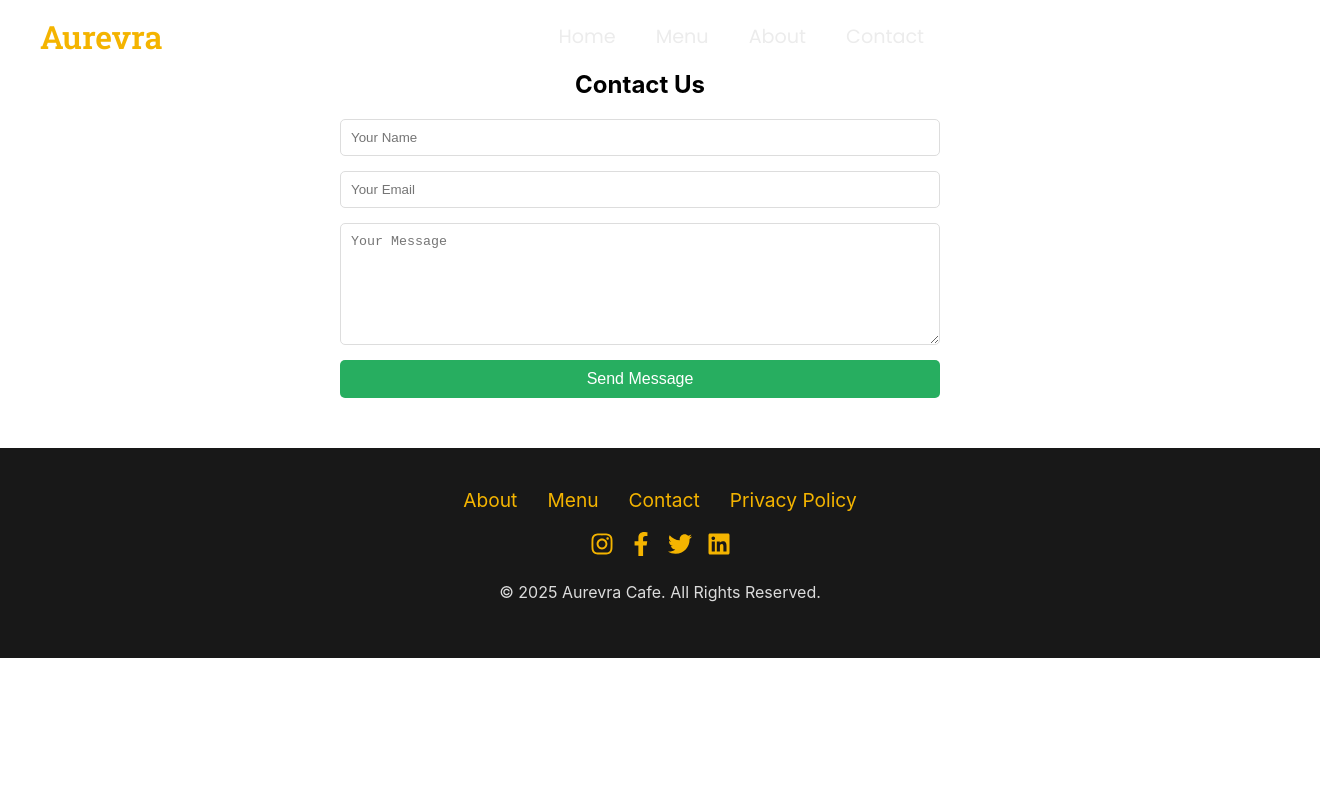
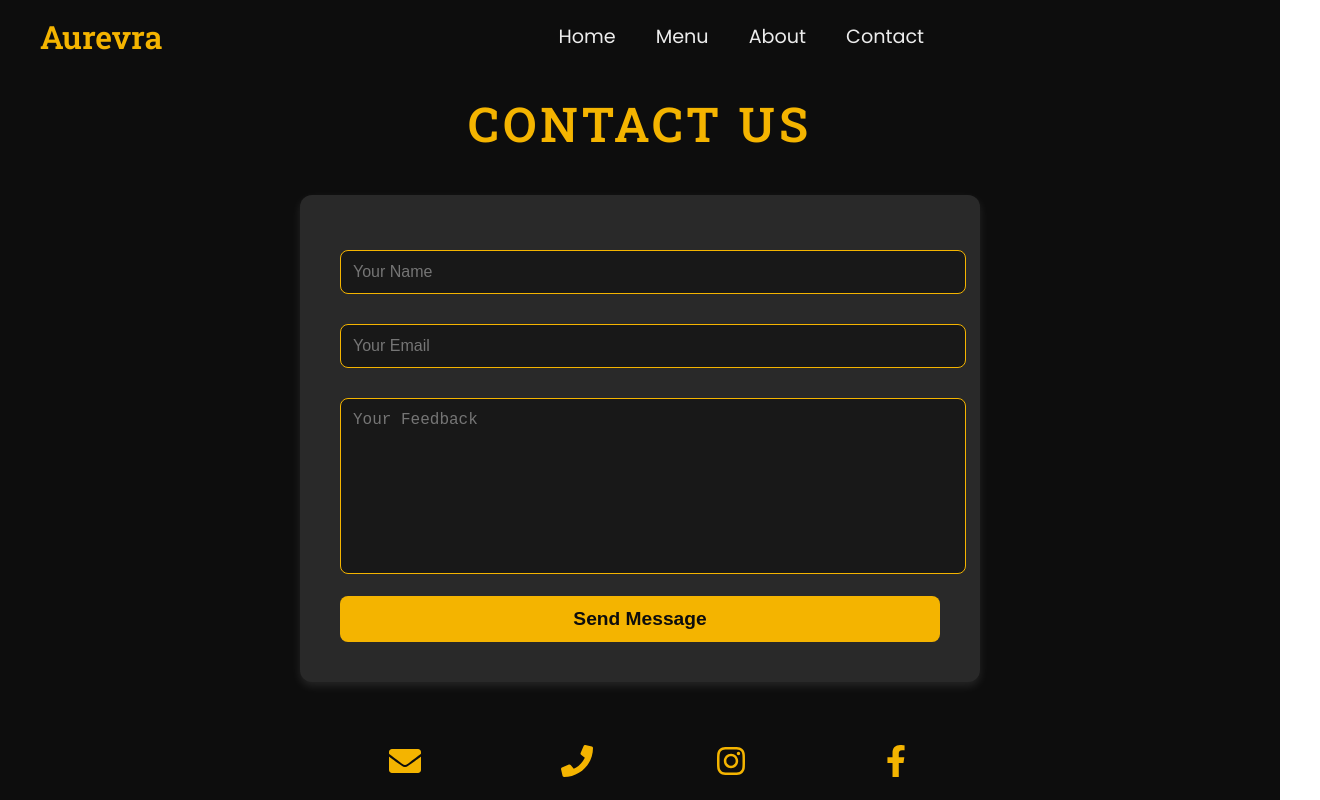
Before and after one commit to Charan545/Cafe_Website, a React (Create React App) app: page /contact in a window 1280 px wide. Shown: the top 800 px of the page, 1320 px wide, since content can reach past the window. Built offline with nearby package versions, Linux system fonts and the light colour scheme.

Commit message:
Sixth Commit

```diff
--- a/src/pages/Contact.js
+++ b/src/pages/Contact.js
@@ -1,64 +1,215 @@
 // src/pages/Contact.js
-import React from "react";
+import React, { useState } from "react";
+import styled from "styled-components";
+import { motion } from "framer-motion";
 import Navbar from "../components/Navbar";
 import Footer from "../components/Footer";
-import styled from "styled-components";
+import { FaEnvelope, FaPhone, FaInstagram, FaFacebookF } from "react-icons/fa"; // Icons for social/contact
 
-const ContactContainer = styled.section`
-  padding: 50px;
+// Page Container
+const ContactContainer = styled.div`
+  background-color: #0d0d0d; /* Dark theme background */
+  color: #f8f8f8;
+  font-family: "Poppins", sans-serif;
+  min-height: 100vh;
+  padding: 60px 20px;
+  display: flex;
+  flex-direction: column;
+  align-items: center;
+  justify-content: center;
+`;
+
+const ContactTitle = styled(motion.h1)`
+  font-family: "Roboto Slab", serif;
+  font-size: 3rem;
+  font-weight: 700;
+  color: #f4b400; /* Gold color */
   text-align: center;
-  max-width: 600px;
-  margin: auto;
+  margin-bottom: 40px;
+  text-transform: uppercase;
+  letter-spacing: 4px;
+  animation: fadeIn 1s ease-in-out;
 `;
 
 const ContactForm = styled.form`
-  display: flex;
-  flex-direction: column;
-  gap: 15px;
+  background-color: #292929;
+  padding: 40px;
+  border-radius: 12px;
+  box-shadow: 0 4px 10px rgba(255, 255, 255, 0.1);
+  max-width: 600px;
+  width: 100%;
 `;
 
-const Input = styled.input`
-  padding: 10px;
-  border: 1px solid #ddd;
-  border-radius: 5px;
+const InputField = styled.input`
+  width: 100%;
+  padding: 12px;
+  margin: 15px 0;
+  background-color: #181818;
+  border: 1px solid #f4b400;
+  border-radius: 8px;
+  color: #ececec;
+  font-size: 1rem;
+  transition: border-color 0.3s ease;
+
+  &:focus {
+    border-color: #f4b400;
+    outline: none;
+  }
 `;
 
 const TextArea = styled.textarea`
-  padding: 10px;
-  border: 1px solid #ddd;
-  border-radius: 5px;
-  height: 100px;
-`;
+  width: 100%;
+  padding: 12px;
+  margin: 15px 0;
+  background-color: #181818;
+  border: 1px solid #f4b400;
+  border-radius: 8px;
+  color: #ececec;
+  font-size: 1rem;
+  min-height: 150px;
+  resize: none;
+  transition: border-color 0.3s ease;
 
-const Button = styled.button`
-  padding: 10px;
-  background-color: #27ae60;
-  color: white;
-  border: none;
-  cursor: pointer;
-  border-radius: 5px;
-  font-size: 1rem;
-
-  &:hover {
-    background-color: #219150;
+  &:focus {
+    border-color: #f4b400;
+    outline: none;
   }
 `;
 
+const SubmitButton = styled.button`
+  width: 100%;
+  padding: 12px;
+  background-color: #f4b400;
+  color: #0d0d0d;
+  border: none;
+  border-radius: 8px;
+  font-size: 1.2rem;
+  font-weight: bold;
+  cursor: pointer;
+  transition: background-color 0.3s ease, transform 0.3s ease;
+
+  &:hover {
+    background-color: #e89c00;
+    transform: scale(1.05);
+  }
+`;
+
+const ContactInfoSection = styled.section`
+  display: flex;
+  justify-content: center;
+  gap: 40px;
+  margin-top: 60px;
+`;
+
+const ContactInfoItem = styled.div`
+  text-align: center;
+`;
+
+const ContactInfoIcon = styled.div`
+  font-size: 2rem;
+  color: #f4b400;
+  margin-bottom: 10px;
+  transition: color 0.3s ease;
+
+  &:hover {
+    color: #ececec;
+  }
+`;
+
+const ContactInfoText = styled.p`
+  color: #ececec;
+  font-size: 1.1rem;
+`;
+
+const fadeIn = {
+  hidden: { opacity: 0, y: 30 },
+  visible: { opacity: 1, y: 0, transition: { duration: 1.2 } },
+};
+
 const Contact = () => {
+  const [formData, setFormData] = useState({ name: "", email: "", message: "" });
+
+  const handleChange = (e) => {
+    const { name, value } = e.target;
+    setFormData((prev) => ({
+      ...prev,
+      [name]: value,
+    }));
+  };
+
+  const handleSubmit = (e) => {
+    e.preventDefault();
+    // Handle form submission logic here
+    alert("Message sent!");
+  };
+
   return (
-    <>
+    <ContactContainer>
       <Navbar />
-      <ContactContainer>
-        <h2>Contact Us</h2>
-        <ContactForm>
-          <Input type="text" placeholder="Your Name" required />
-          <Input type="email" placeholder="Your Email" required />
-          <TextArea placeholder="Your Message" required></TextArea>
-          <Button type="submit">Send Message</Button>
-        </ContactForm>
-      </ContactContainer>
+      <ContactTitle
+        initial="hidden"
+        animate="visible"
+        variants={fadeIn}
+      >
+        Contact Us
+      </ContactTitle>
+
+      <ContactForm onSubmit={handleSubmit}>
+        <InputField
+          type="text"
+          name="name"
+          placeholder="Your Name"
+          value={formData.name}
+          onChange={handleChange}
+          required
+        />
+        <InputField
+          type="email"
+          name="email"
+          placeholder="Your Email"
+          value={formData.email}
+          onChange={handleChange}
+          required
+        />
+        <TextArea
+          name="message"
+          placeholder="Your Feedback"
+          value={formData.message}
+          onChange={handleChange}
+          required
+        />
+        <SubmitButton type="submit">Send Message</SubmitButton>
+      </ContactForm>
+
+      <ContactInfoSection>
+        <ContactInfoItem>
+          <ContactInfoIcon>
+            <FaEnvelope />
+          </ContactInfoIcon>
+          <ContactInfoText>info@aurevra.com</ContactInfoText>
+        </ContactInfoItem>
+        <ContactInfoItem>
+          <ContactInfoIcon>
+            <FaPhone />
+          </ContactInfoIcon>
+          <ContactInfoText>7416287202</ContactInfoText>
+        </ContactInfoItem>
+        <ContactInfoItem>
+          <ContactInfoIcon>
+            <FaInstagram />
+          </ContactInfoIcon>
+          <ContactInfoText>@aurevra.cafe</ContactInfoText>
+        </ContactInfoItem>
+        <ContactInfoItem>
+          <ContactInfoIcon>
+            <FaFacebookF />
+          </ContactInfoIcon>
+          <ContactInfoText>/aurevra.cafe</ContactInfoText>
+        </ContactInfoItem>
+      </ContactInfoSection>
+
       <Footer />
-    </>
+    </ContactContainer>
   );
 };
 
--- a/src/pages/Menu.js
+++ b/src/pages/Menu.js
@@ -1,170 +1,162 @@
 // src/pages/Menu.js
-import React, { useState } from "react";
+import React from "react";
 import styled from "styled-components";
 import { motion } from "framer-motion";
 import Navbar from "../components/Navbar";
 import Footer from "../components/Footer";
-import { Link } from "react-router-dom";
 
-
-// Sample menu items (replace with actual data)
-const menuItems = [
-  { id: 1, name: "Turbo Espresso", category: "Coffee", price: "$4.50", image: "/assets/turbo-espresso.jpg" },
-  { id: 2, name: "Nitro Cold Brew", category: "Cold Drinks", price: "$5.00", image: "/assets/nitro-brew.jpg" },
-  { id: 3, name: "Vintage Latte", category: "Coffee", price: "$4.00", image: "/assets/vintage-latte.jpg" },
-  { id: 4, name: "Drift Mocha", category: "Coffee", price: "$5.50", image: "/assets/drift-mocha.jpg" },
-  { id: 5, name: "Classic Cheesecake", category: "Desserts", price: "$6.00", image: "/assets/cheesecake.jpg" },
-  { id: 6, name: "Carbon Fiber Frappe", category: "Cold Drinks", price: "$5.50", image: "/assets/frappe.jpg" },
-];
-
-const categories = ["All", "Coffee", "Cold Drinks", "Desserts"];
-
-// Styled Components
+// Card Layout for menu items
 const MenuContainer = styled.div`
-  background-color: #0d0d0d; /* Dark automotive aesthetic */
+  background-color: #0d0d0d;
   color: #f8f8f8;
+  font-family: "Poppins", sans-serif;
+  padding: 60px 20px;
   min-height: 100vh;
-  padding: 80px 20px;
-  text-align: center;
 `;
 
-const FilterButtons = styled.div`
-  display: flex;
-  justify-content: center;
-  gap: 15px;
-  margin-bottom: 30px;
+const MenuTitle = styled(motion.h1)`
+  font-family: "Roboto Slab", serif;
+  font-size: 3rem;
+  font-weight: 700;
+  color: #f4b400;
+  text-align: center;
+  margin-bottom: 40px;
+  letter-spacing: 4px;
+  text-transform: uppercase;
+  animation: fadeIn 1s ease-in-out;
 `;
 
-const FilterButton = styled.button`
-  background: ${(props) => (props.active ? "#f4b400" : "#1e1e1e")};
-  color: ${(props) => (props.active ? "#0d0d0d" : "#f8f8f8")};
-  border: none;
-  padding: 10px 20px;
-  font-size: 1rem;
-  cursor: pointer;
-  border-radius: 5px;
-  transition: all 0.3s ease-in-out;
+const MenuItemsSection = styled.section`
+  display: grid;
+  grid-template-columns: repeat(auto-fill, minmax(250px, 1fr)); /* Responsive grid with auto-fill */
+  gap: 40px;
+  padding: 20px;
+  margin-top: 40px;
 
-  &:hover {
-    background: #f4b400;
-    color: #0d0d0d;
+  @media (max-width: 768px) {
+    grid-template-columns: repeat(auto-fill, minmax(200px, 1fr)); /* 2-column layout on smaller screens */
+    gap: 20px;
+  }
+
+  @media (max-width: 480px) {
+    grid-template-columns: 1fr; /* Single column on very small screens */
+    gap: 15px;
   }
 `;
 
-const MenuGrid = styled(motion.div)`
-  display: grid;
-  grid-template-columns: repeat(auto-fit, minmax(250px, 1fr));
-  gap: 20px;
-  max-width: 1000px;
-  margin: auto;
-`;
-
-<Link to="/checkout">
-  <button style={{
-    background: "#f4b400",
-    padding: "10px 20px",
-    borderRadius: "5px",
-    border: "none",
-    cursor: "pointer",
-    fontSize: "1rem",
-    color: "#0d0d0d"
-  }}>
-    🏁 Go to Checkout
-  </button>
-</Link>
-
-const MenuItem = styled(motion.div)`
-  background: linear-gradient(to right, #292929, #1e1e1e);
-  padding: 15px;
-  border-radius: 10px;
-  text-align: center;
+const MenuItemCard = styled(motion.div)`
+  background-color: #292929;
+  color: #ececec;
+  padding: 20px;
+  border-radius: 12px;
   box-shadow: 0 4px 10px rgba(255, 255, 255, 0.1);
-  transition: transform 0.3s ease-in-out;
+  transition: transform 0.3s ease, box-shadow 0.3s ease;
   cursor: pointer;
 
   &:hover {
     transform: scale(1.05);
+    box-shadow: 0 6px 12px rgba(0, 0, 0, 0.5);
   }
 `;
 
-const ItemImage = styled.img`
-  width: 100%;
-  height: 180px;
-  object-fit: cover;
-  border-radius: 8px;
-`;
-
-const ItemName = styled.h3`
-  margin: 10px 0;
-  font-size: 1.2rem;
+const MenuItemTitle = styled.h3`
+  font-size: 1.5rem;
+  font-weight: 600;
+  margin-bottom: 10px;
   color: #f4b400;
 `;
 
-const ItemPrice = styled.p`
+const MenuItemDescription = styled.p`
   font-size: 1rem;
-  font-weight: bold;
-  color: #f8f8f8;
+  line-height: 1.5;
+  color: #dcdcdc;
 `;
 
+const MenuItemPrice = styled.p`
+  font-size: 1.2rem;
+  font-weight: 600;
+  color: #ececec;
+  margin-top: 15px;
+`;
+
+const fadeIn = {
+  hidden: { opacity: 0, y: 30 },
+  visible: { opacity: 1, y: 0, transition: { duration: 1.2 } },
+};
+
 const Menu = () => {
-  const [selectedCategory, setSelectedCategory] = useState("All");
-
-  // Filter menu items based on selected category
-  const filteredItems =
-    selectedCategory === "All"
-      ? menuItems
-      : menuItems.filter((item) => item.category === selectedCategory);
-
   return (
     <MenuContainer>
       <Navbar />
-      <h2 style={{ fontSize: "2rem", marginBottom: "20px" }}>🚗 Choose Your Fuel</h2>
+      <MenuTitle
+        initial="hidden"
+        animate="visible"
+        variants={fadeIn}
+      >
+        Our Menu
+      </MenuTitle>
 
-      {/* Filter Buttons */}
-      <FilterButtons>
-        {categories.map((category) => (
-          <FilterButton
-            key={category}
-            active={selectedCategory === category}
-            onClick={() => setSelectedCategory(category)}
-          >
-            {category}
-          </FilterButton>
-        ))}
-      </FilterButtons>
+      <MenuItemsSection>
+        <MenuItemCard
+          initial="hidden"
+          animate="visible"
+          variants={fadeIn}
+        >
+          <MenuItemTitle>🏎️ Turbo Espresso</MenuItemTitle>
+          <MenuItemDescription>
+            A high-powered espresso shot with a rich finish. A bold start to your day.
+          </MenuItemDescription>
+          <MenuItemPrice>$4.99</MenuItemPrice>
+        </MenuItemCard>
 
-      {/* Menu Grid */}
-      <MenuGrid
-        initial={{ opacity: 0 }}
-        animate={{ opacity: 1 }}
-        transition={{ duration: 0.5 }}
-      >
-        {filteredItems.map((item) => (
-          <MenuItem
-            key={item.id}
-            whileHover={{ scale: 1.1 }}
-            transition={{ duration: 0.3 }}
-          >
-            <ItemImage src={item.image} alt={item.name} />
-            <ItemName>{item.name}</ItemName>
-            <ItemPrice>{item.price}</ItemPrice>
-          </MenuItem>
-        ))}
-      </MenuGrid>
+        <MenuItemCard
+          initial="hidden"
+          animate="visible"
+          variants={fadeIn}
+        >
+          <MenuItemTitle>🚗 Vintage Latte</MenuItemTitle>
+          <MenuItemDescription>
+            Smooth and creamy, inspired by the elegance of classic cars. Perfect for a relaxing afternoon.
+          </MenuItemDescription>
+          <MenuItemPrice>$5.99</MenuItemPrice>
+        </MenuItemCard>
 
-      <Link to="/checkout">
-        <button style={{
-          background: "#f4b400",
-          padding: "12px 25px",
-          borderRadius: "5px",
-          border: "none",
-          cursor: "pointer",
-          fontSize: "1rem",
-          color: "#0d0d0d"
-        }}>
-          Go to Checkout
-        </button>
-      </Link>
+        <MenuItemCard
+          initial="hidden"
+          animate="visible"
+          variants={fadeIn}
+        >
+          <MenuItemTitle>🔥 Nitro Cold Brew</MenuItemTitle>
+          <MenuItemDescription>
+            Smooth, chilled, and packed with energy like a turbocharged engine. Refreshing and powerful.
+          </MenuItemDescription>
+          <MenuItemPrice>$6.50</MenuItemPrice>
+        </MenuItemCard>
+
+        <MenuItemCard
+          initial="hidden"
+          animate="visible"
+          variants={fadeIn}
+        >
+          <MenuItemTitle>☕️ Classic Cappuccino</MenuItemTitle>
+          <MenuItemDescription>
+            The perfect balance of espresso, steamed milk, and foam for an iconic coffee experience.
+          </MenuItemDescription>
+          <MenuItemPrice>$3.99</MenuItemPrice>
+        </MenuItemCard>
+
+        <MenuItemCard
+          initial="hidden"
+          animate="visible"
+          variants={fadeIn}
+        >
+          <MenuItemTitle>🍩 Gourmet Donut</MenuItemTitle>
+          <MenuItemDescription>
+            Freshly baked, with a touch of sweetness to complement your coffee. A perfect pairing.
+          </MenuItemDescription>
+          <MenuItemPrice>$2.50</MenuItemPrice>
+        </MenuItemCard>
+      </MenuItemsSection>
 
       <Footer />
     </MenuContainer>
```
